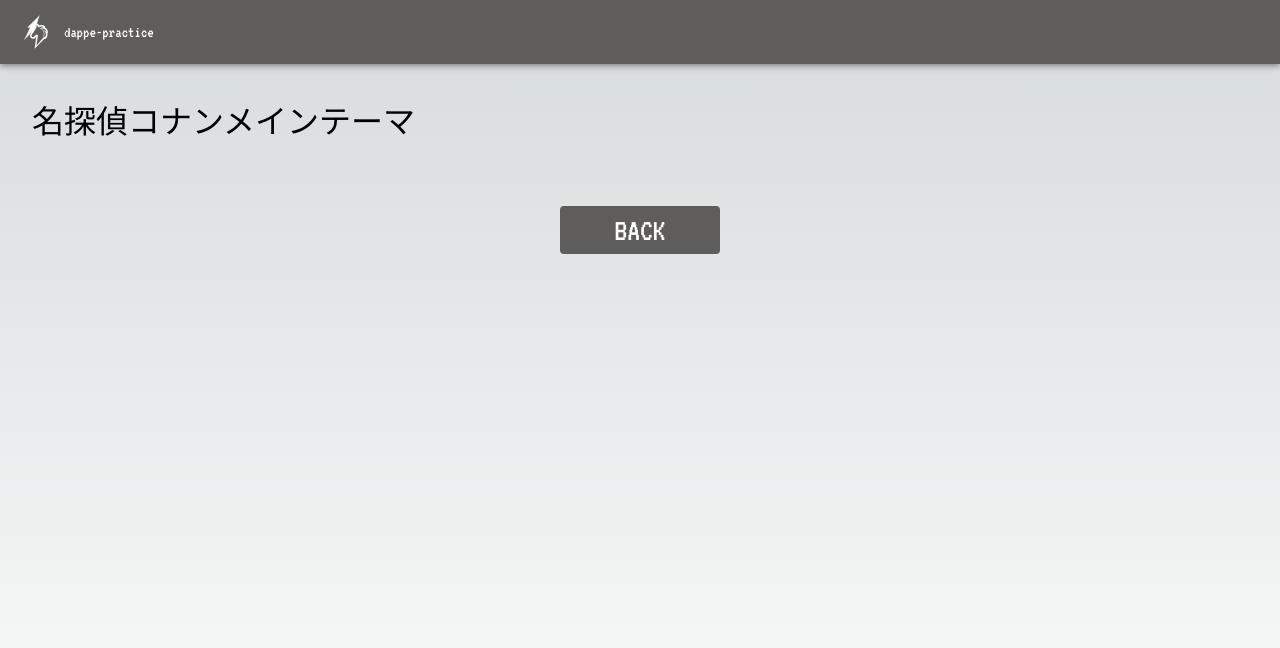
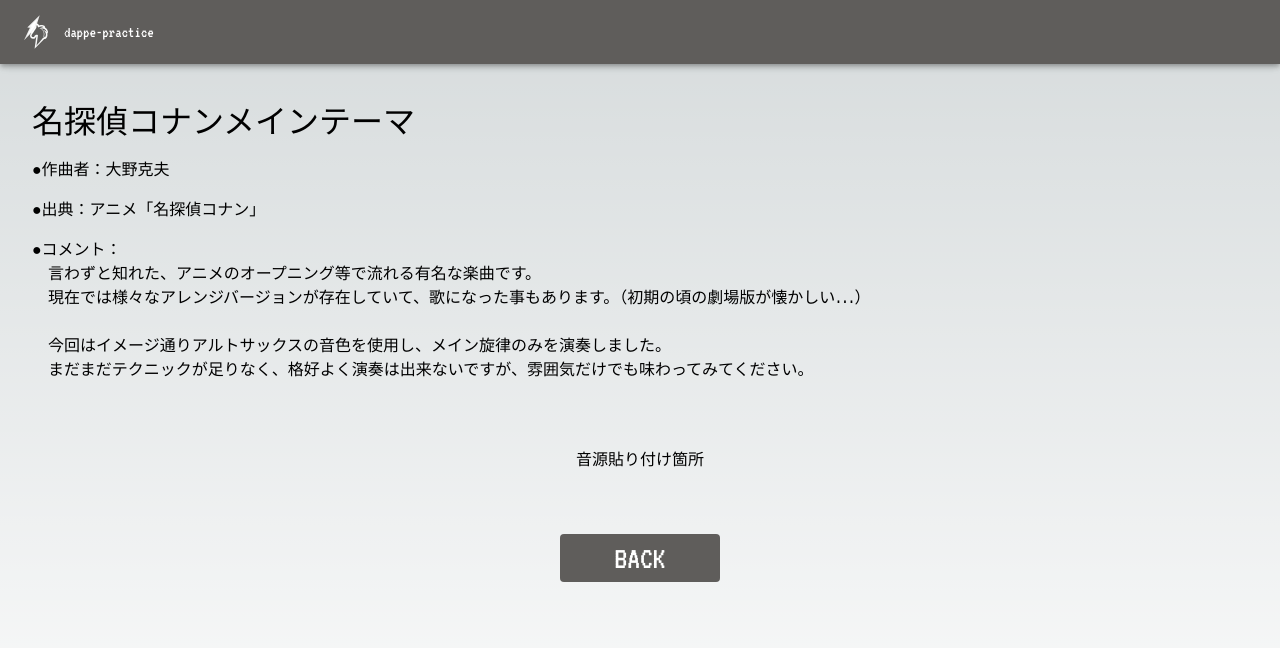
Before and after one commit to dappe0111/dappe-practice-next, a Next.js app: page /performance/002 in a window 1280 px wide. Shown: the top 648 px of the page. Built offline with nearby package versions, Linux system fonts and the light colour scheme.

Commit message:
コンテンツ追加

```diff
--- a/src/pages/performance/002.tsx
+++ b/src/pages/performance/002.tsx
@@ -19,7 +19,7 @@
   width: 100%;
   padding: 32px;
   display: flex;
-  gap: 32px;
+  gap: 16px;
   flex-direction: column;
   justify-content: flex-start;
   align-items: flex-start;
@@ -27,6 +27,23 @@
 
 const ContentsTitle = styled.div`
   font-size: 32px;
+`;
+
+const ContentsDescription = styled.div`
+  font-size: 16px;
+  line-height: 1.5;
+  text-indent: -1em;
+  padding-left: 1em;
+`;
+
+const UpdateBlock = styled.div`
+  width: 100%;
+  padding: 32px;
+  display: flex;
+  gap: 16px;
+  flex-direction: column;
+  justify-content: center;
+  align-items: center;
 `;
 
 const ButtonWrap = styled.div`
@@ -66,7 +83,24 @@
       <Main>
         <ContentsBlock>
           <ContentsTitle>名探偵コナンメインテーマ</ContentsTitle>
+          <ContentsDescription>●作曲者：大野克夫</ContentsDescription>
+          <ContentsDescription>
+            ●出典：アニメ「名探偵コナン」
+          </ContentsDescription>
+          <ContentsDescription>
+            ●コメント：
+            <br />
+            言わずと知れた、アニメのオープニング等で流れる有名な楽曲です。
+            <br />
+            現在では様々なアレンジバージョンが存在していて、歌になった事もあります。（初期の頃の劇場版が懐かしい...）
+            <br />
+            <br />
+            今回はイメージ通りアルトサックスの音色を使用し、メイン旋律のみを演奏しました。
+            <br />
+            まだまだテクニックが足りなく、格好よく演奏は出来ないですが、雰囲気だけでも味わってみてください。
+          </ContentsDescription>
         </ContentsBlock>
+        <UpdateBlock>音源貼り付け箇所</UpdateBlock>
         <ButtonWrap>
           <Link href="/performance">
             <Button>
```
